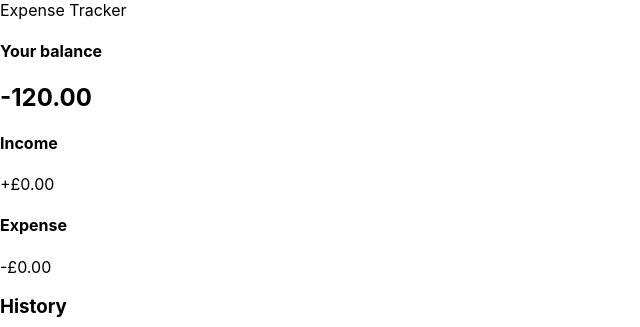
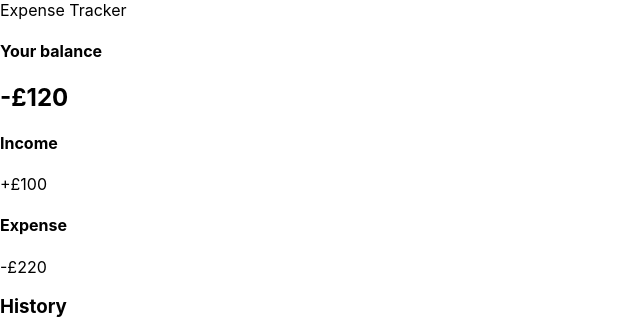
Before and after one commit to 21ciprian/expense-tracker, a React (Create React App) app: page / in a window 1280 px wide. Shown: the top 327 px of the page, without its empty margins (0-640 px from the left). Built offline with nearby package versions, Linux system fonts and the light colour scheme.

Commit message:
Added deleteTransaction function to dispatch

```diff
--- a/src/components/App/index.tsx
+++ b/src/components/App/index.tsx
@@ -11,7 +11,7 @@ function App() {
 			<article className='app'>
 				<Header title='Expense Tracker' />
 				<Balance />
-				<IncomeExpenses plus={0.0} minus={0.0} />
+				<IncomeExpenses />
 				<TransactionList />
 				<AddTransaction />
 			</article>
--- a/src/components/Balance/index.tsx
+++ b/src/components/Balance/index.tsx
@@ -10,10 +10,13 @@ function Balance() {
 	const context = useContext(GlobalContext)
 	const amounts = context?.transactions.map(transaction => transaction.amount)
 	const total = amounts?.reduce((acc, amount) => acc + amount, 0).toFixed(2)
+	const sign = Number(total) < 0 ? '-' : '+'
 	return (
 		<>
 			<h4>Your balance</h4>
-			<h1 className={styles.balance}>{total}</h1>
+			<h1 className={styles.balance}>
+				{sign}£{Math.abs(Number(total))}
+			</h1>
 		</>
 	)
 }
--- a/src/components/IncomeExpenses/index.tsx
+++ b/src/components/IncomeExpenses/index.tsx
@@ -1,4 +1,5 @@
-import React from 'react'
+import React, {useContext} from 'react'
+import {GlobalContext} from '../context/GlobalState'
 import styles from './IncomeExpenses.module.css'
 
 type Props = {
@@ -6,17 +7,29 @@ type Props = {
 	minus: number
 }
 
-function IncomeExpenses({plus, minus}: Props) {
+function IncomeExpenses() {
+	const context = useContext(GlobalContext)
+	const amounts = context?.transactions.map(transaction => transaction.amount)
+	const income = amounts
+		?.filter(amount => amount > 0)
+		.reduce((acc, item) => acc + item, 0)
+		.toFixed(2)
+	const expense = amounts
+		?.filter(amount => amount < 0)
+		.reduce((acc, item) => acc + item, 0)
+		.toFixed(2)
 	return (
 		<section className={styles.incExpContainer}>
 			<div>
 				<h4>Income</h4>
-				<p className={`${styles.money} ${styles.plus}`}>+£{plus.toFixed(2)}</p>
+				<p className={`${styles.money} ${styles.plus}`}>
+					+£{Math.abs(Number(income))}
+				</p>
 			</div>
 			<div>
 				<h4>Expense</h4>
 				<p className={`${styles.money} ${styles.minus}`}>
-					-£{minus.toFixed(2)}
+					-£{Math.abs(Number(expense))}
 				</p>
 			</div>
 		</section>
--- a/src/components/Transaction/index.tsx
+++ b/src/components/Transaction/index.tsx
@@ -1,5 +1,5 @@
-import React from 'react'
-import {Obj} from '../context/GlobalState'
+import React, {useContext} from 'react'
+import {GlobalContext, Obj} from '../context/GlobalState'
 import styles from './Transaction.module.css'
 
 type TransactionProp = {
@@ -8,6 +8,8 @@ type TransactionProp = {
 
 function Transaction({transaction}: TransactionProp) {
 	const sign = transaction.amount < 0 ? '-' : '+'
+	const context = useContext(GlobalContext)
+
 	return (
 		<li
 			className={transaction.amount < 0 ? `${styles.minus}` : `${styles.plus}`}>
@@ -15,7 +17,11 @@ function Transaction({transaction}: TransactionProp) {
 			<span>
 				{sign}£{Math.abs(transaction.amount)}
 			</span>
-			<button className={styles.deleteBtn}>x</button>
+			<button
+				onClick={() => context?.deleteTransaction?.(transaction.id)}
+				className={styles.deleteBtn}>
+				x
+			</button>
 		</li>
 	)
 }
--- a/src/components/context/AppReducer.tsx
+++ b/src/components/context/AppReducer.tsx
@@ -1,21 +1,29 @@
 export enum Actions {
-	MINUS = 'MINUS',
-	PLUS = 'PLUS',
+	DELETE_TRANSACTION = 'DELETE_TRANSACTION',
+	ADD_TRANSACTION = 'ADD_TRANSACTION',
 }
 export type TransactionProps = {
 	id: number
 	text: string
 	amount: number
+	// deleteTransaction?: (id: number) => void
 }
 export interface State {
 	transactions: TransactionProps[]
 }
 export interface Action {
 	type: Actions
-	payload: TransactionProps[]
+	payload: number | TransactionProps
 }
 export default function AppReducer(state: State, action: Action) {
 	switch (action.type) {
+		case Actions.DELETE_TRANSACTION:
+			return {
+				...state,
+				transactions: state.transactions.filter(
+					transaction => transaction.id !== action.payload
+				),
+			}
 		default:
 			return state
 	}
--- a/src/components/context/GlobalState.tsx
+++ b/src/components/context/GlobalState.tsx
@@ -1,5 +1,5 @@
 import {createContext, ReactNode, useReducer} from 'react'
-import AppReducer from '../context/AppReducer'
+import AppReducer, {Actions} from '../context/AppReducer'
 
 //initial state
 export const initialState = {
@@ -16,18 +16,24 @@ export type Obj = {
 }
 type InitialState = {
 	transactions: Obj[]
+	deleteTransaction?: (id: number) => void
 }
 type Children = {
 	children: ReactNode
 }
-export const GlobalContext = createContext<InitialState | null>(initialState)
+export const GlobalContext = createContext<InitialState>(initialState)
 export const GlobalProvider = ({children}: Children) => {
 	const [state, dispatch] = useReducer(AppReducer, initialState)
-	console.log('children: ', children)
-	console.log('state: ', state)
-	console.log('dispatch: ', dispatch)
+
+	function deleteTransaction(id: number) {
+		dispatch({
+			type: Actions.DELETE_TRANSACTION,
+			payload: id,
+		})
+	}
 	return (
-		<GlobalContext.Provider value={{transactions: state.transactions}}>
+		<GlobalContext.Provider
+			value={{transactions: state.transactions, deleteTransaction}}>
 			{children}
 		</GlobalContext.Provider>
 	)
```
